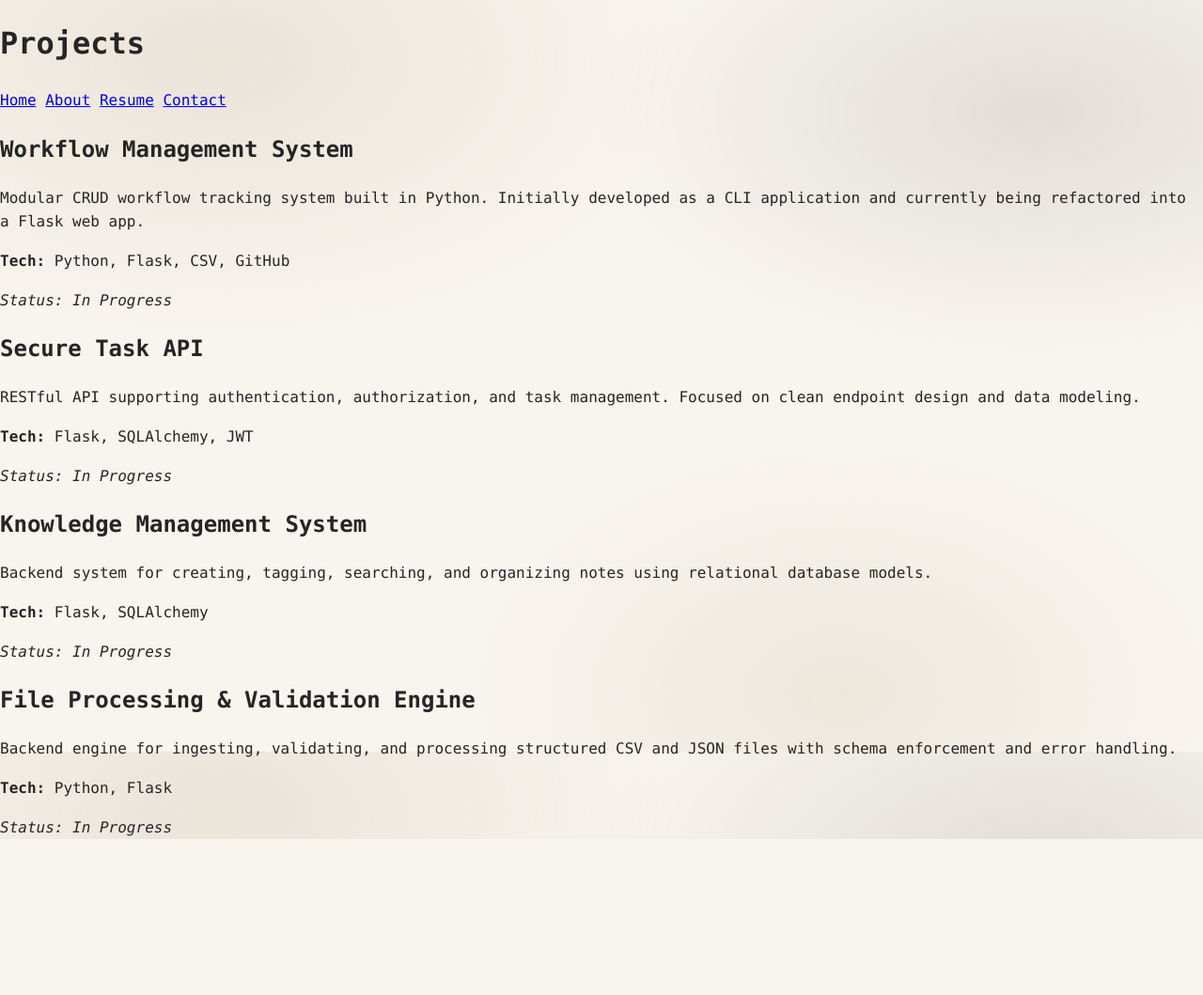
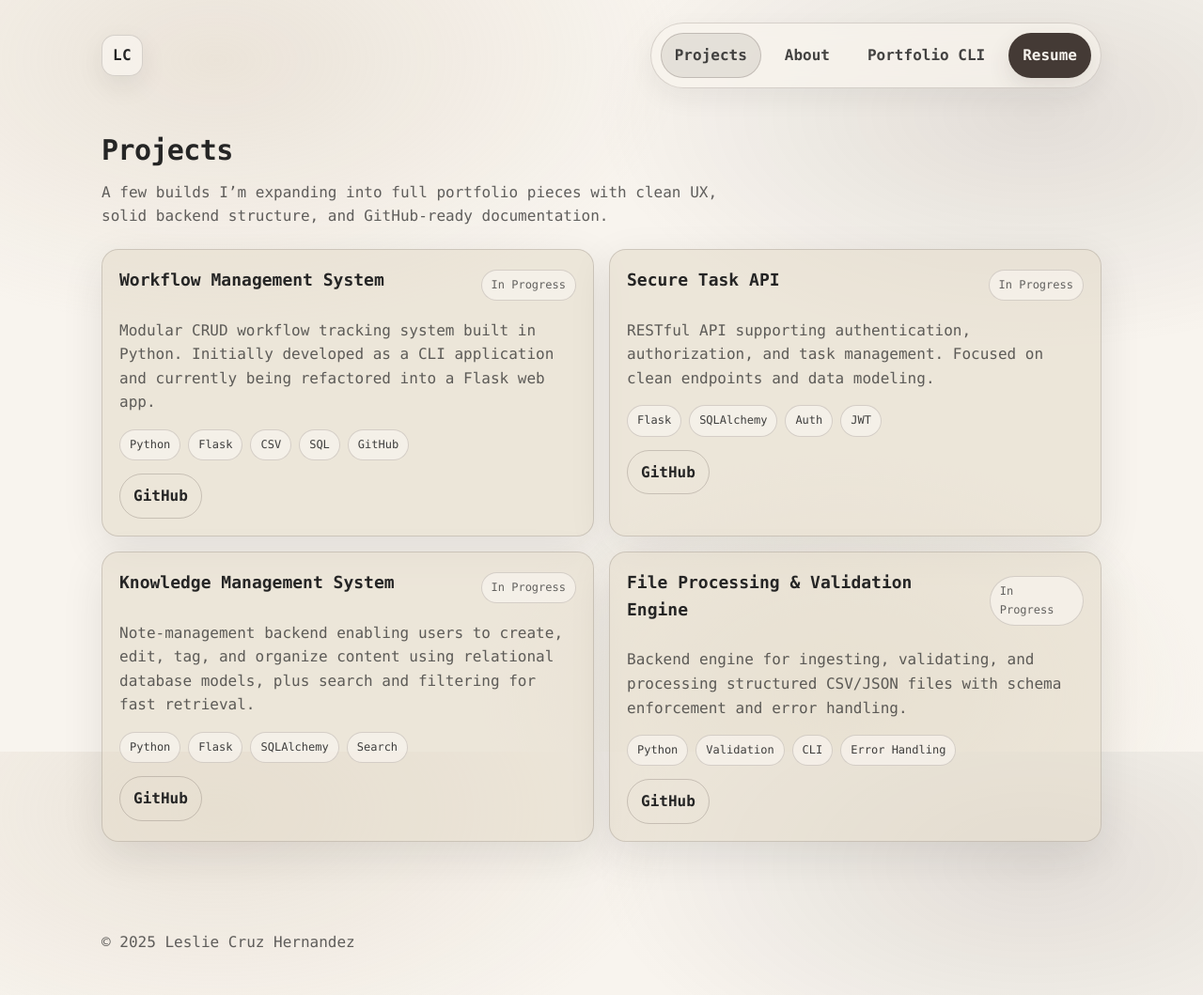
Before and after one commit to llcruzh/llcruzh.github.io, a plain HTML site: page projects.html in a window 1280 px wide. Shown: the whole page at 94% size. Before the commit the page ends 893 px from the top, so only its background shows below. Drawn offline with Linux system fonts and the light colour scheme; a web font is replaced by a local one.

Commit message:
Update site pages, contact links, and resume PDF

```diff
--- a/projects.html
+++ b/projects.html
@@ -4,61 +4,121 @@
   <meta charset="UTF-8" />
   <meta name="viewport" content="width=device-width, initial-scale=1.0" />
   <title>Projects | Leslie Cruz Hernandez</title>
-  <link rel="stylesheet" href="assets/css/styles.css" />
+
+  <link rel="preconnect" href="https://fonts.googleapis.com" />
+  <link rel="preconnect" href="https://fonts.gstatic.com" crossorigin />
+  <link href="https://fonts.googleapis.com/css2?family=Google+Sans+Code:wght@400;500;600;700&display=swap" rel="stylesheet" />
+
+  <link rel="stylesheet" href="assets/css/styles.css?v=4" />
 </head>
+
 <body>
+  <header class="topbar">
+    <a class="brand" href="index.html" aria-label="Home"><span class="brand-mark">LC</span></a>
 
-  <header>
-    <h1>Projects</h1>
-    <nav>
-      <a href="index.html">Home</a>
-      <a href="about.html">About</a>
-      <a href="resume.html">Resume</a>
-      <a href="contact.html">Contact</a>
+    <nav class="nav-pill" aria-label="Primary">
+      <a class="nav-link active" href="projects.html">Projects</a>
+      <a class="nav-link" href="about.html">About</a>
+      <a class="nav-link" href="portfolio-cli.html">Portfolio CLI</a>
+      <a class="btn" href="assets/resume/CruzHernandez-Leslie-Resume.pdf" download>Resume</a>
     </nav>
   </header>
 
-  <main>
-    <section>
-      <h2>Workflow Management System</h2>
-      <p>
-        Modular CRUD workflow tracking system built in Python. Initially developed
-        as a CLI application and currently being refactored into a Flask web app.
+  <main class="page">
+    <section class="section">
+      <h1 class="page-title">Projects</h1>
+      <p class="page-subtitle">
+        A few builds I’m expanding into full portfolio pieces with clean UX, solid backend structure, and GitHub-ready documentation.
       </p>
-      <p><strong>Tech:</strong> Python, Flask, CSV, GitHub</p>
-      <p><em>Status: In Progress</em></p>
     </section>
 
-    <section>
-      <h2>Secure Task API</h2>
-      <p>
-        RESTful API supporting authentication, authorization, and task management.
-        Focused on clean endpoint design and data modeling.
-      </p>
-      <p><strong>Tech:</strong> Flask, SQLAlchemy, JWT</p>
-      <p><em>Status: In Progress</em></p>
-    </section>
+    <section class="project-grid">
+      <article class="card">
+        <div class="project-top">
+          <h2 class="card-title">Workflow Management System</h2>
+          <span class="status">In Progress</span>
+        </div>
+        <p class="muted">
+          Modular CRUD workflow tracking system built in Python. Initially developed as a CLI application and currently being refactored into a Flask web app.
+        </p>
+        <div class="badges">
+          <span class="badge">Python</span>
+          <span class="badge">Flask</span>
+          <span class="badge">CSV</span>
+          <span class="badge">SQL</span>
+          <span class="badge">GitHub</span>
+        </div>
+        <div class="actions">
+          <a class="btn ghost" href="https://github.com/llcruzh" target="_blank" rel="noreferrer">GitHub</a>
+        </div>
+      </article>
 
-    <section>
-      <h2>Knowledge Management System</h2>
-      <p>
-        Backend system for creating, tagging, searching, and organizing notes using
-        relational database models.
-      </p>
-      <p><strong>Tech:</strong> Flask, SQLAlchemy</p>
-      <p><em>Status: In Progress</em></p>
-    </section>
+      <article class="card">
+        <div class="project-top">
+          <h2 class="card-title">Secure Task API</h2>
+          <span class="status">In Progress</span>
+        </div>
+        <p class="muted">
+          RESTful API supporting authentication, authorization, and task management. Focused on clean endpoints and data modeling.
+        </p>
+        <div class="badges">
+          <span class="badge">Flask</span>
+          <span class="badge">SQLAlchemy</span>
+          <span class="badge">Auth</span>
+          <span class="badge">JWT</span>
+        </div>
+        <div class="actions">
+          <a class="btn ghost" href="https://github.com/llcruzh" target="_blank" rel="noreferrer">GitHub</a>
+        </div>
+      </article>
 
-    <section>
-      <h2>File Processing & Validation Engine</h2>
-      <p>
-        Backend engine for ingesting, validating, and processing structured CSV and
-        JSON files with schema enforcement and error handling.
-      </p>
-      <p><strong>Tech:</strong> Python, Flask</p>
-      <p><em>Status: In Progress</em></p>
+      <article class="card">
+        <div class="project-top">
+          <h2 class="card-title">Knowledge Management System</h2>
+          <span class="status">In Progress</span>
+        </div>
+        <p class="muted">
+          Note-management backend enabling users to create, edit, tag, and organize content using relational database models,
+          plus search and filtering for fast retrieval.
+        </p>
+        <div class="badges">
+          <span class="badge">Python</span>
+          <span class="badge">Flask</span>
+          <span class="badge">SQLAlchemy</span>
+          <span class="badge">Search</span>
+        </div>
+        <div class="actions">
+          <a class="btn ghost" href="https://github.com/llcruzh" target="_blank" rel="noreferrer">GitHub</a>
+        </div>
+      </article>
+
+      <article class="card">
+        <div class="project-top">
+          <h2 class="card-title">File Processing & Validation Engine</h2>
+          <span class="status">In Progress</span>
+        </div>
+        <p class="muted">
+          Backend engine for ingesting, validating, and processing structured CSV/JSON files with schema enforcement and error handling.
+        </p>
+        <div class="badges">
+          <span class="badge">Python</span>
+          <span class="badge">Validation</span>
+          <span class="badge">CLI</span>
+          <span class="badge">Error Handling</span>
+        </div>
+        <div class="actions">
+          <a class="btn ghost" href="https://github.com/llcruzh" target="_blank" rel="noreferrer">GitHub</a>
+        </div>
+      </article>
     </section>
   </main>
 
+  <footer class="footer">
+    <p>© <span id="year"></span> Leslie Cruz Hernandez</p>
+  </footer>
+
+  <script>
+    document.getElementById("year").textContent = new Date().getFullYear();
+  </script>
 </body>
 </html>
```
Also changed, not shown: about.html (+87 -0 lines), contact.html (+68 -0 lines), index.html (+77 -25 lines), 3 other files.
